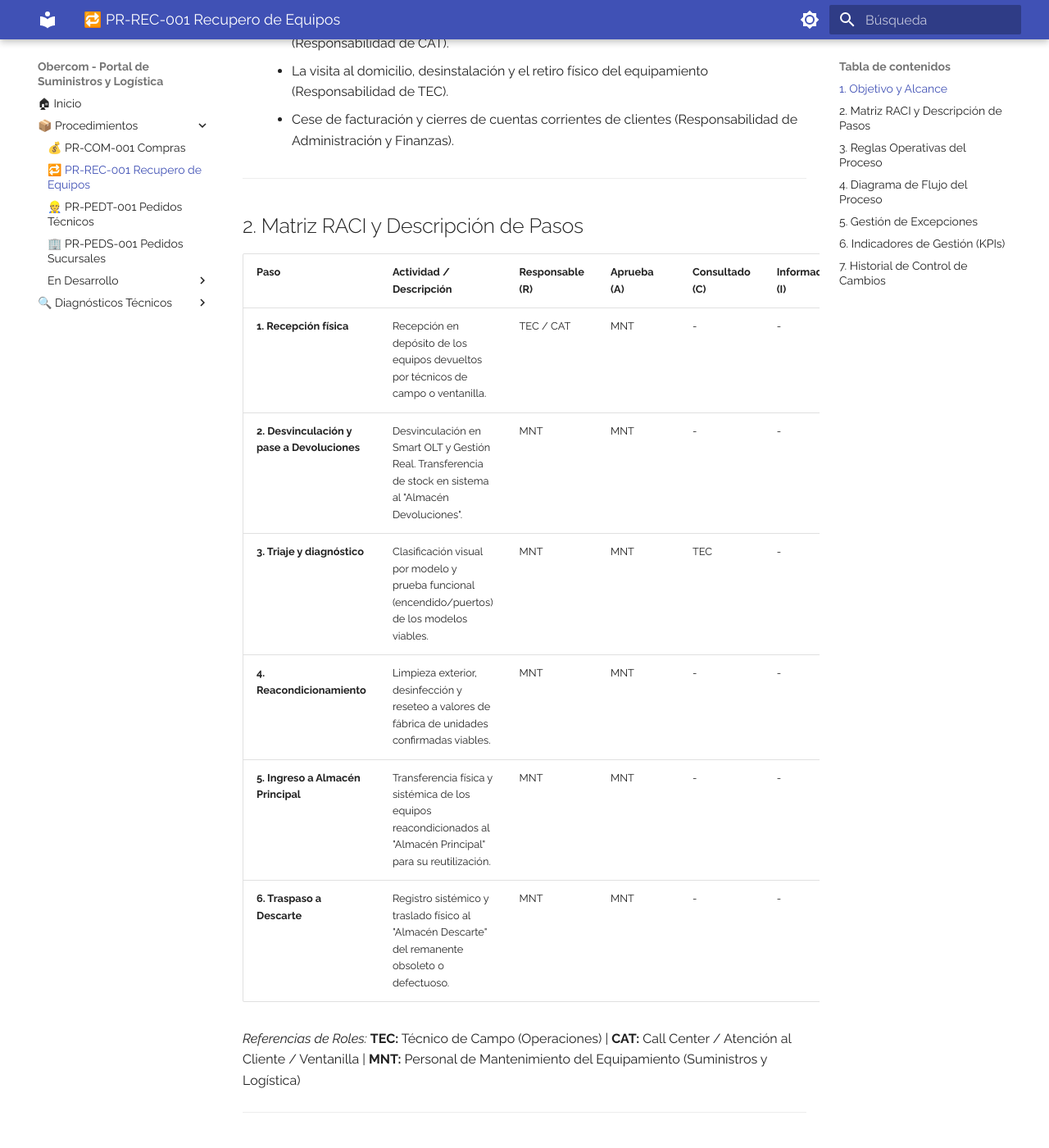
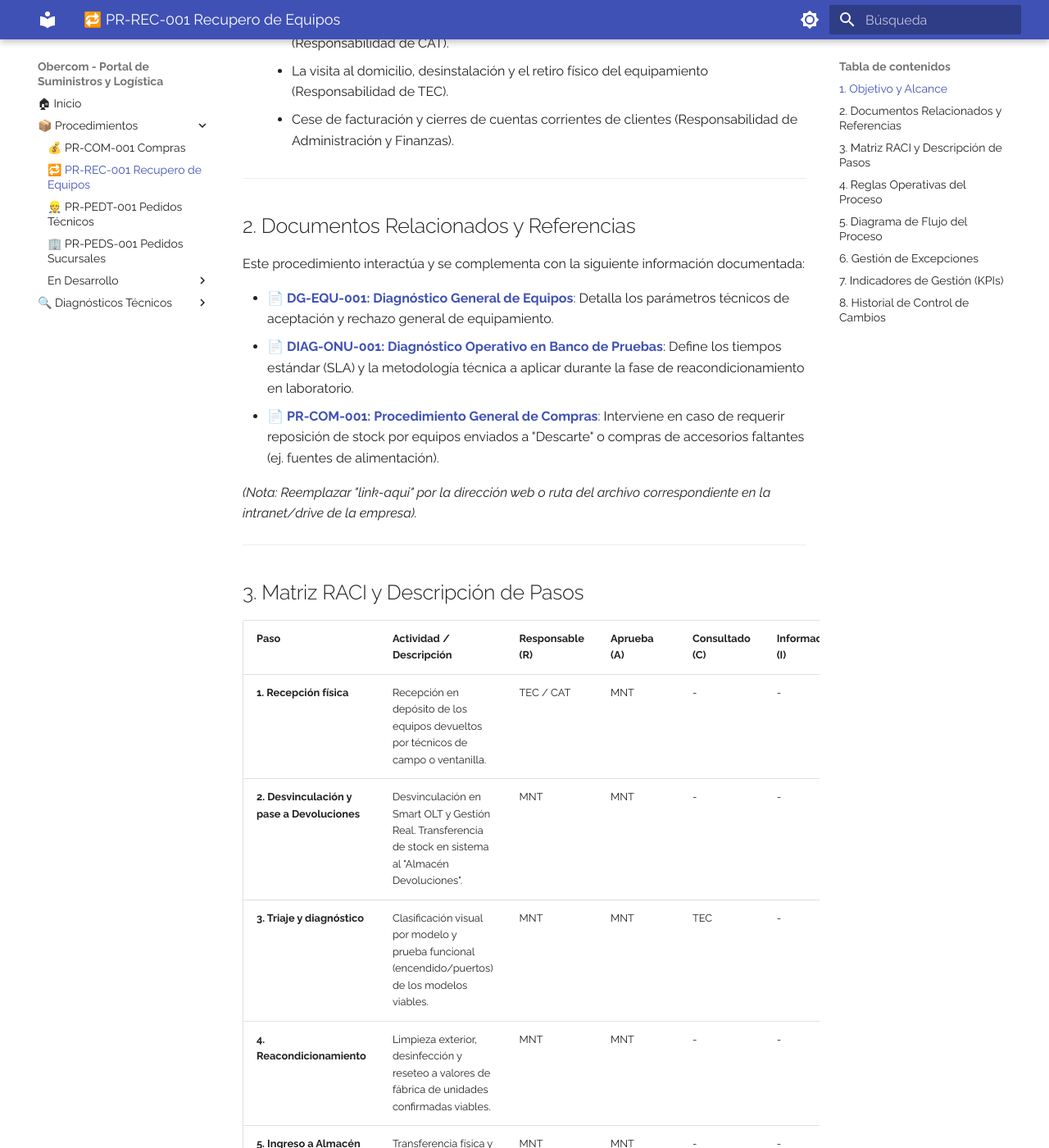
Before and after one commit to elingenierok/procedimientos-isp, an MkDocs documentation site: the page built from docs/suministros-logistica/PR-REC-001.md, in a window 1280 px wide and 1400 px high, scrolled down 805 px. Shown: the whole window at 82% size. Built offline with MkDocs 1.6.1 and Material for MkDocs 9.7.7, drawn with Linux system fonts in a browser that asks for light colours; some of the changed text lies outside the part shown.

Commit message:
Revise document structure and add references
Updated section titles and added related documents for clarity.

```diff
--- a/docs/suministros-logistica/PR-REC-001.md
+++ b/docs/suministros-logistica/PR-REC-001.md
@@ -21,7 +21,19 @@
 
 ---
 
-## 2. Matriz RACI y Descripción de Pasos
+## 2. Documentos Relacionados y Referencias
+
+Este procedimiento interactúa y se complementa con la siguiente información documentada:
+
+* 📄 **[DG-EQU-001: Diagnóstico General de Equipos](link-aqui)**: Detalla los parámetros técnicos de aceptación y rechazo general de equipamiento.
+* 📄 **[DIAG-ONU-001: Diagnóstico Operativo en Banco de Pruebas](link-aqui)**: Define los tiempos estándar (SLA) y la metodología técnica a aplicar durante la fase de reacondicionamiento en laboratorio.
+* 📄 **[PR-COM-001: Procedimiento General de Compras](link-aqui)**: Interviene en caso de requerir reposición de stock por equipos enviados a "Descarte" o compras de accesorios faltantes (ej. fuentes de alimentación).
+
+*(Nota: Reemplazar "link-aqui" por la dirección web o ruta del archivo correspondiente en la intranet/drive de la empresa).*
+
+---
+
+## 3. Matriz RACI y Descripción de Pasos
 
 | Paso | Actividad / Descripción | Responsable (R) | Aprueba (A) | Consultado (C) | Informado (I) |
 | :--- | :--- | :--- | :--- | :--- | :--- |
@@ -92,7 +104,7 @@
     * **Meta:** `Maximizar ahorro de capital`
 ---
 
-## 7. Historial de Control de Cambios
+## 8. Historial de Control de Cambios
 
 | Versión | Fecha | Descripción de la Modificación | Autor |
 | :--- | :--- | :--- | :--- |
```
Also changed, not shown: other parts of docs/suministros-logistica/PR-REC-001.md (+4 -4 lines).
